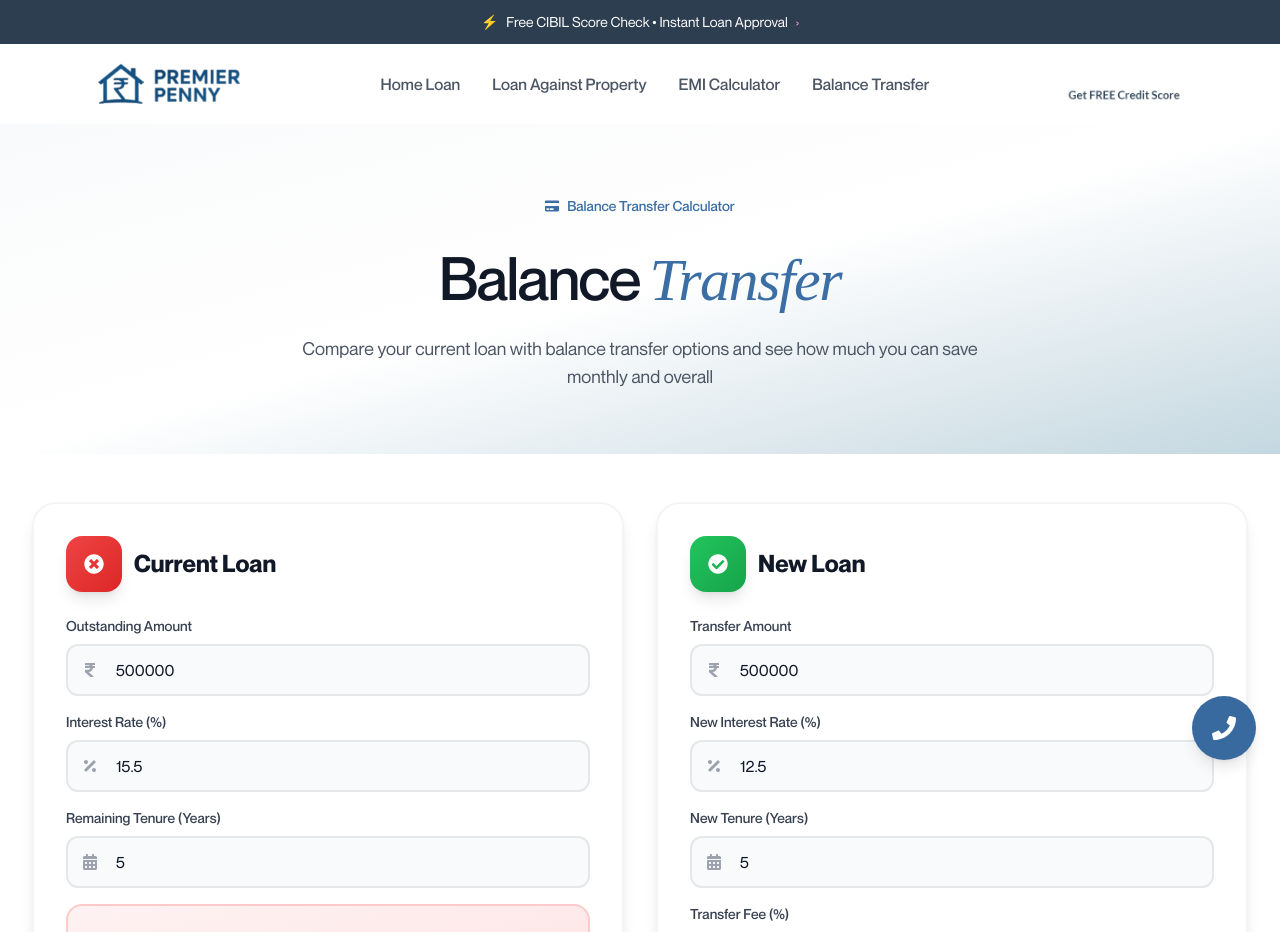
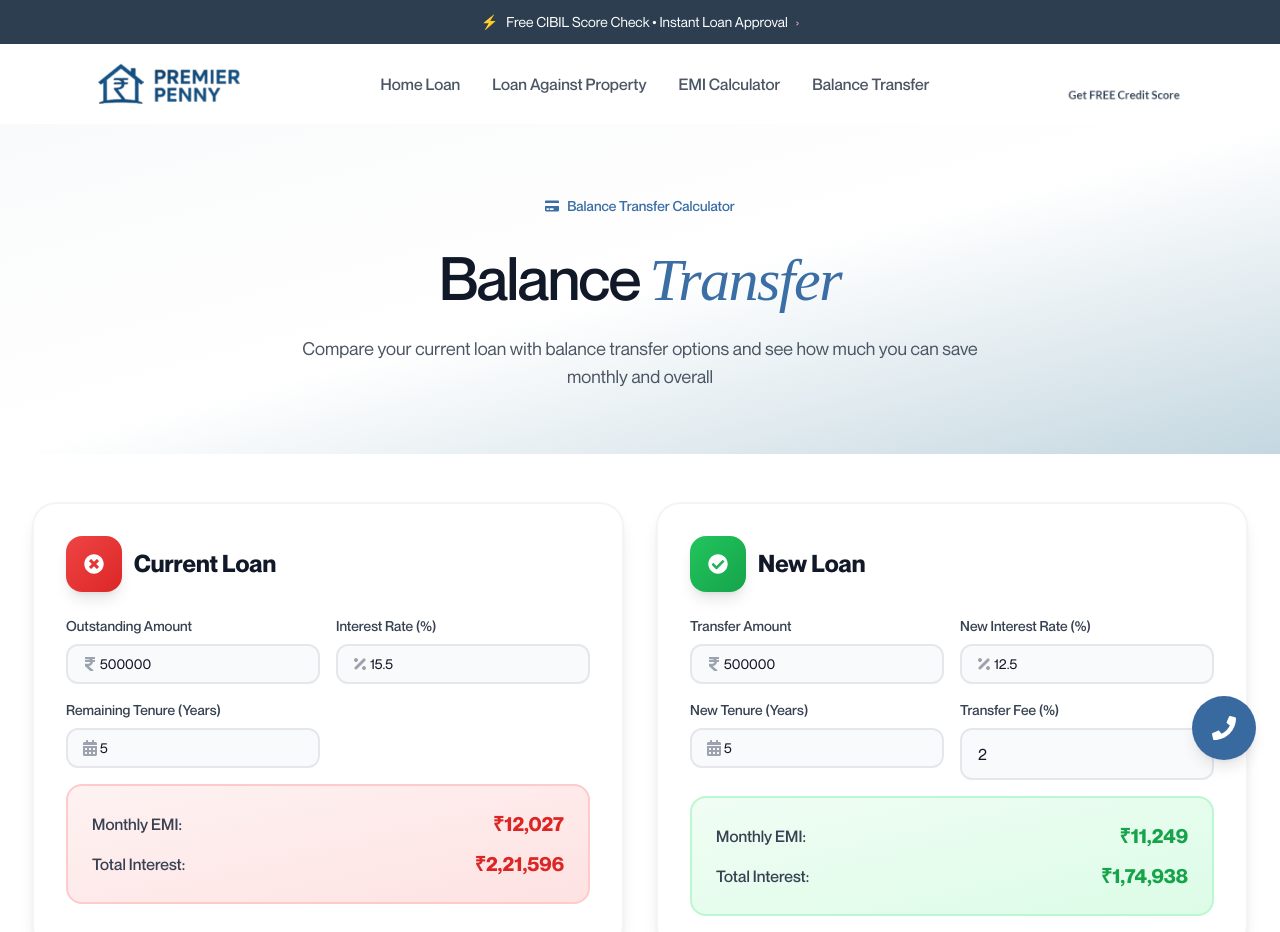
Before and after one commit to desirediv0/borrowww-demo, a Next.js app: page /calculator/balance-transfer in a window 1280 px wide. Shown: the top 932 px of the page. Built offline with nearby package versions, Linux system fonts and the light colour scheme; a web font is replaced by a local one.

Commit message:
refactor: update layout and styling for loan calculators to improve user experience

```diff
--- a/src/app/calculator/balance-transfer/page.js
+++ b/src/app/calculator/balance-transfer/page.js
@@ -168,7 +168,7 @@ export default function BalanceTransferCalculator() {
                   <h2 className="text-xl sm:text-2xl font-semibold text-gray-900">Current Loan</h2>
                 </div>
 
-                <div className="space-y-4">
+                <div className="grid gap-4 md:grid-cols-2">
                   <div>
                     <label className="block text-sm font-medium text-gray-700 mb-2">
                       Outstanding Amount
@@ -181,7 +181,7 @@ export default function BalanceTransferCalculator() {
                         onChange={(e) =>
                           setCurrentLoan((prev) => ({ ...prev, amount: Number(e.target.value) }))
                         }
-                        className="w-full pl-12 pr-4 py-3 border-2 border-gray-200 rounded-xl focus:ring-2 focus:ring-red-500 focus:border-red-500 transition-all duration-200 bg-gray-50 focus:bg-white text-base"
+                        className="w-full pl-8 pr-3 py-2 border-2 border-gray-200 rounded-xl focus:ring-2 focus:ring-[var(--primary-blue)] focus:border-[var(--primary-blue)] transition-all duration-200 text-sm bg-gray-50 focus:bg-white"
                       />
                     </div>
                   </div>
@@ -198,7 +198,7 @@ export default function BalanceTransferCalculator() {
                         onChange={(e) =>
                           setCurrentLoan((prev) => ({ ...prev, rate: Number(e.target.value) }))
                         }
-                        className="w-full pl-12 pr-4 py-3 border-2 border-gray-200 rounded-xl focus:ring-2 focus:ring-red-500 focus:border-red-500 transition-all duration-200 bg-gray-50 focus:bg-white text-base"
+                        className="w-full pl-8 pr-3 py-2 border-2 border-gray-200 rounded-xl focus:ring-2 focus:ring-[var(--primary-blue)] focus:border-[var(--primary-blue)] transition-all duration-200 text-sm bg-gray-50 focus:bg-white"
                         step="0.1"
                       />
                     </div>
@@ -216,12 +216,12 @@ export default function BalanceTransferCalculator() {
                         onChange={(e) =>
                           setCurrentLoan((prev) => ({ ...prev, tenure: Number(e.target.value) }))
                         }
-                        className="w-full pl-12 pr-4 py-3 border-2 border-gray-200 rounded-xl focus:ring-2 focus:ring-red-500 focus:border-red-500 transition-all duration-200 bg-gray-50 focus:bg-white text-base"
+                        className="w-full pl-8 pr-3 py-2 border-2 border-gray-200 rounded-xl focus:ring-2 focus:ring-[var(--primary-blue)] focus:border-[var(--primary-blue)] transition-all duration-200 text-sm bg-gray-50 focus:bg-white"
                       />
                     </div>
                   </div>
 
-                  <div className="bg-gradient-to-br from-red-50 to-red-100 rounded-2xl p-5 sm:p-6 border-2 border-red-200">
+                  <div className="bg-gradient-to-br from-red-50 to-red-100 rounded-2xl p-5 sm:p-6 border-2 border-red-200 md:col-span-2">
                     <div className="space-y-3">
                       <div className="flex justify-between items-center">
                         <span className="text-gray-700 font-medium text-sm sm:text-base">
@@ -265,7 +265,7 @@ export default function BalanceTransferCalculator() {
                   <h2 className="text-xl sm:text-2xl font-semibold text-gray-900">New Loan</h2>
                 </div>
 
-                <div className="space-y-4">
+                <div className="grid gap-4 md:grid-cols-2">
                   <div>
                     <label className="block text-sm font-medium text-gray-700 mb-2">
                       Transfer Amount
@@ -278,7 +278,7 @@ export default function BalanceTransferCalculator() {
                         onChange={(e) =>
                           setNewLoan((prev) => ({ ...prev, amount: Number(e.target.value) }))
                         }
-                        className="w-full pl-12 pr-4 py-3 border-2 border-gray-200 rounded-xl focus:ring-2 focus:ring-green-500 focus:border-green-500 transition-all duration-200 bg-gray-50 focus:bg-white text-base"
+                        className="w-full pl-8 pr-3 py-2 border-2 border-gray-200 rounded-xl focus:ring-2 focus:ring-[var(--primary-blue)] focus:border-[var(--primary-blue)] transition-all duration-200 text-sm bg-gray-50 focus:bg-white"
                       />
                     </div>
                   </div>
@@ -295,7 +295,7 @@ export default function BalanceTransferCalculator() {
                         onChange={(e) =>
                           setNewLoan((prev) => ({ ...prev, rate: Number(e.target.value) }))
                         }
-                        className="w-full pl-12 pr-4 py-3 border-2 border-gray-200 rounded-xl focus:ring-2 focus:ring-green-500 focus:border-green-500 transition-all duration-200 bg-gray-50 focus:bg-white text-base"
+                        className="w-full pl-8 pr-3 py-2 border-2 border-gray-200 rounded-xl focus:ring-2 focus:ring-[var(--primary-blue)] focus:border-[var(--primary-blue)] transition-all duration-200 text-sm bg-gray-50 focus:bg-white"
                         step="0.1"
                       />
                     </div>
@@ -313,7 +313,7 @@ export default function BalanceTransferCalculator() {
                         onChange={(e) =>
                           setNewLoan((prev) => ({ ...prev, tenure: Number(e.target.value) }))
                         }
-                        className="w-full pl-12 pr-4 py-3 border-2 border-gray-200 rounded-xl focus:ring-2 focus:ring-green-500 focus:border-green-500 transition-all duration-200 bg-gray-50 focus:bg-white text-base"
+                        className="w-full pl-8 pr-3 py-2 border-2 border-gray-200 rounded-xl focus:ring-2 focus:ring-[var(--primary-blue)] focus:border-[var(--primary-blue)] transition-all duration-200 text-sm bg-gray-50 focus:bg-white"
                       />
                     </div>
                   </div>
@@ -333,7 +333,7 @@ export default function BalanceTransferCalculator() {
                     />
                   </div>
 
-                  <div className="bg-gradient-to-br from-green-50 to-green-100 rounded-2xl p-5 sm:p-6 border-2 border-green-200">
+                  <div className="bg-gradient-to-br from-green-50 to-green-100 rounded-2xl p-5 sm:p-6 border-2 border-green-200 md:col-span-2">
                     <div className="space-y-3">
                       <div className="flex justify-between items-center">
                         <span className="text-gray-700 font-medium text-sm sm:text-base">
--- a/src/app/calculator/emi/page.js
+++ b/src/app/calculator/emi/page.js
@@ -136,7 +136,7 @@ export default function EMICalculator() {
                 <h2 className="text-2xl font-semibold text-gray-900">Calculate Your EMI</h2>
               </div>
 
-              <div className="space-y-5">
+              <div className="grid gap-6 md:grid-cols-2">
                 {/* Loan Amount */}
                 <div>
                   <label className="block text-sm font-medium text-gray-700 ">Loan Amount</label>
@@ -146,7 +146,7 @@ export default function EMICalculator() {
                       type="number"
                       value={loanAmount}
                       onChange={(e) => setLoanAmount(Number(e.target.value))}
-                      className="w-full pl-12 pr-4 py-2 border border-gray-200 rounded-xl focus:ring-2 focus:ring-[var(--primary-blue)] focus:border-transparent transition-all duration-200 text-lg bg-gray-50 focus:bg-white"
+                      className="w-full pl-8 pr-3 py-2 border-2 border-gray-200 rounded-xl focus:ring-2 focus:ring-[var(--primary-blue)] focus:border-[var(--primary-blue)] transition-all duration-200 text-sm bg-gray-50 focus:bg-white"
                       placeholder="Enter loan amount"
                     />
                   </div>
@@ -178,7 +178,7 @@ export default function EMICalculator() {
                       type="number"
                       value={interestRate}
                       onChange={(e) => setInterestRate(Number(e.target.value))}
-                      className="w-full pl-12 pr-4 py-2 border border-gray-200 rounded-xl focus:ring-2 focus:ring-[var(--primary-blue)] focus:border-transparent transition-all duration-200 text-lg bg-gray-50 focus:bg-white"
+                      className="w-full pl-8 pr-3 py-2 border-2 border-gray-200 rounded-xl focus:ring-2 focus:ring-[var(--primary-blue)] focus:border-[var(--primary-blue)] transition-all duration-200 text-sm bg-gray-50 focus:bg-white"
                       placeholder="Enter interest rate"
                     />
                   </div>
@@ -199,7 +199,7 @@ export default function EMICalculator() {
                 </div>
 
                 {/* Tenure */}
-                <div>
+                <div className="md:col-span-2">
                   <label className="block text-sm font-medium text-gray-700 ">Loan Tenure</label>
                   <div className="grid grid-cols-2 gap-4">
                     {/* Years Input */}
@@ -210,7 +210,7 @@ export default function EMICalculator() {
                           type="number"
                           value={tenureYears}
                           onChange={(e) => setTenureYears(Number(e.target.value))}
-                          className="w-full pl-12 pr-4 py-2 border border-gray-200 rounded-xl focus:ring-2 focus:ring-[var(--primary-blue)] focus:border-transparent transition-all duration-200 text-lg bg-gray-50 focus:bg-white"
+                          className="w-full pl-8 pr-3 py-2 border-2 border-gray-200 rounded-xl focus:ring-2 focus:ring-[var(--primary-blue)] focus:border-[var(--primary-blue)] transition-all duration-200 text-sm bg-gray-50 focus:bg-white"
                           placeholder="Years"
                           min="0"
                           max="30"
@@ -241,7 +241,7 @@ export default function EMICalculator() {
                           type="number"
                           value={tenureMonths}
                           onChange={(e) => setTenureMonths(Number(e.target.value))}
-                          className="w-full pl-12 pr-4 py-2 border border-gray-200 rounded-xl focus:ring-2 focus:ring-[var(--primary-blue)] focus:border-transparent transition-all duration-200 text-lg bg-gray-50 focus:bg-white"
+                          className="w-full pl-8 pr-3 py-2 border-2 border-gray-200 rounded-xl focus:ring-2 focus:ring-[var(--primary-blue)] focus:border-[var(--primary-blue)] transition-all duration-200 text-sm bg-gray-50 focus:bg-white"
                           placeholder="Months"
                           min="0"
                           max="11"
@@ -277,19 +277,21 @@ export default function EMICalculator() {
             >
               {/* EMI Result */}
               <div className="bg-gradient-to-r from-[var(--primary-blue)] to-[var(--primary-blue-dark)] rounded-3xl p-8 text-white shadow-2xl">
-                <h3 className="text-2xl font-medium mb-3">Your Monthly EMI</h3>
-                <div className="text-5xl font-medium mb-4">{formatCurrency(emi)}</div>
+                <div className="flex items-center justify-between">
+                  <h3 className="text-2xl font-medium mb-3">Your Monthly EMI</h3>
+                  <div className="text-5xl font-medium mb-4">{formatCurrency(emi)}</div>
+                </div>
                 <p className="text-white/90 mb-4 font-medium">
                   Monthly payment for {tenureYears} years{' '}
                   {tenureMonths > 0 ? `${tenureMonths} months` : ''} at {interestRate}% interest
                   rate
                 </p>
                 <div className="grid grid-cols-2 gap-4">
-                  <div className="bg-white/10 rounded-2xl p-4 backdrop-blur-sm">
+                  <div className="bg-white/10 rounded-2xl p-3 backdrop-blur-sm">
                     <div className="text-sm text-white/80 font-medium">Total Amount</div>
                     <div className="text-lg font-medium">{formatCurrency(totalAmount)}</div>
                   </div>
-                  <div className="bg-white/10 rounded-2xl p-4 backdrop-blur-sm">
+                  <div className="bg-white/10 rounded-2xl p-3 backdrop-blur-sm">
                     <div className="text-sm text-white/80 font-medium">Total Interest</div>
                     <div className="text-lg font-medium">{formatCurrency(totalInterest)}</div>
                   </div>
@@ -299,7 +301,7 @@ export default function EMICalculator() {
               {/* Loan Breakdown */}
               <div className="bg-white rounded-3xl p-8 shadow-lg border border-gray-100 hover:shadow-xl transition-all duration-300">
                 <h3 className="text-2xl font-semibold text-gray-900 mb-6">Loan Breakdown</h3>
-                <div className="space-y-4">
+                <div className="space-y-2">
                   <div className="flex justify-between items-center py-1 border-b border-gray-100">
                     <span className="text-gray-700 font-medium">Principal Amount</span>
                     <span className="font-medium text-lg">{formatCurrency(loanAmount)}</span>
```
